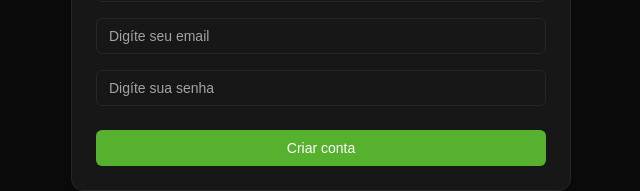
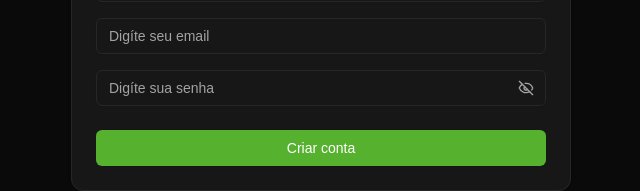
Before and after one commit to Luis-Gustavo-LG/fsc-fintrack, a React app: page /signup in a window 1280 px wide. Shown: the part 376-567 px from the top of the page, without its empty margins (319-959 px from the left). Built offline with nearby package versions, Linux system fonts and the light colour scheme; the HTML template or start-up script is replaced by a standard one.

Commit message:
feat: add password input with visibity change

```diff
--- a/src/pages/signup.jsx
+++ b/src/pages/signup.jsx
@@ -1,10 +1,14 @@
-import React from 'react'
+import { useState } from 'react'
 import { Card, CardContent, CardDescription, CardFooter, CardHeader, CardTitle } from '../components/ui/card'
 import { Input } from '../components/ui/input'
 import { Button } from '../components/ui/button'
 import { Link } from 'react-router'
+import { EyeOff, Eye } from 'lucide-react'
 
 const SignupPage = () => {
+
+    const [showPassword, setShowPassword] = useState(false)
+
   return (
     <div className="flex flex-col h-screen w-screen items-center justify-center">
       <Card className="w-[500px]">
@@ -18,7 +22,15 @@
           <Input placeholder="Digíte seu nome" />
           <Input placeholder="Digíte seu sobrenome" />
           <Input placeholder="Digíte seu email" />
-          <Input type="password" placeholder="Digíte sua senha" />
+          <div className='relative'>
+            <Input type={showPassword ? "text" : "password"} placeholder="Digíte sua senha" />
+            <Button
+             variant="ghost"
+             className="absolute right-0 top-0 bottom-0 my-auto mr-1 h-8 w-8 text-muted-foreground"
+             onClick={(prev) => setShowPassword(!prev)}>
+                {showPassword ? <Eye/> : <EyeOff/>}
+            </Button>
+          </div>
         </CardContent>
         <CardFooter>
           <Button className="w-full">Criar conta</Button>
```
